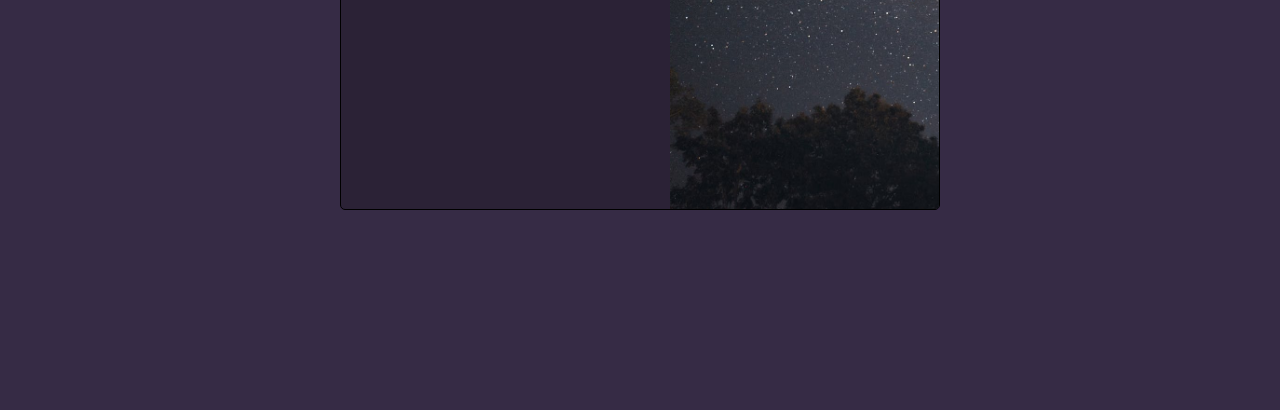
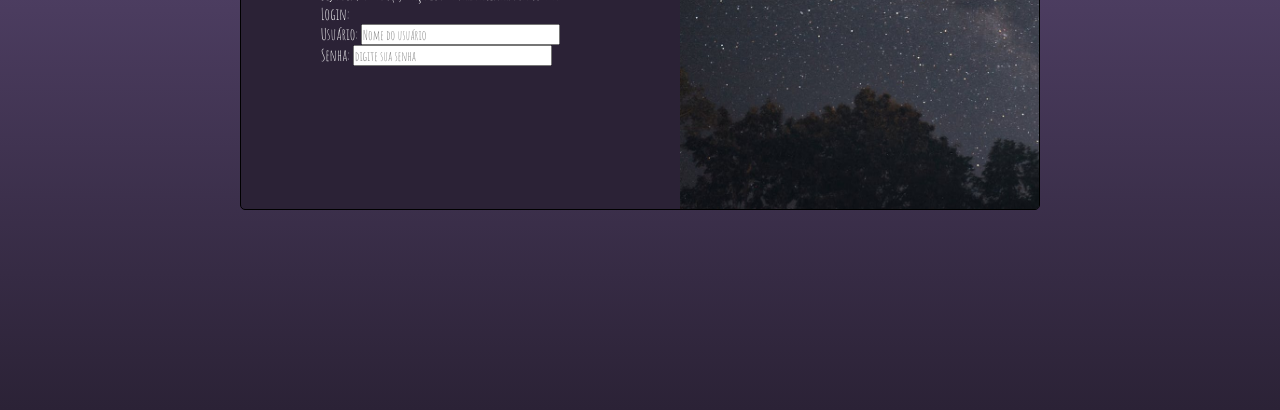
Before and after one commit to MartinMPP/projeto-login, a plain HTML site: page index.html in a window 1280 px wide. Shown: the part 390-800 px from the top of the page. Drawn offline with Linux system fonts and the light colour scheme.

Commit message:
media query para outras telas

```diff
--- a/estilos/media-query.css
+++ b/estilos/media-query.css
@@ -10,6 +10,10 @@ telas grandes: mais que 992px
 telas extra grandes: mais que 1200px*/
 
 @media screen and (min-width: 768px) and (max-width: 992px) {
+  body {
+    background-image: linear-gradient(to top, #2B2236, #6b5688);
+  }
+
   section#login {
     width: 400px;
     height: 200px;
@@ -30,17 +34,21 @@ telas extra grandes: mais que 1200px*/
 }
 
 @media screen and (min-width: 993px) {
+  body {
+    background-image: linear-gradient(to top, #2B2236, #6b5688);
+  }
   section#login {
 
-    width: 600px;
+    width: 800px;
     height: 400px;
 
   }
 
   section#login>div#formulario {
-    float: left;
-    width: 55%;
-    height: 100%;
+    position: absolute;
+    top: 50%;
+    left: 25%;
+    transform: translate(-50%, -50%);
 
   }
 
--- a/estilos/style.css
+++ b/estilos/style.css
@@ -42,6 +42,7 @@ section#login {
   border-radius: 5px;
   overflow: hidden;
   box-shadow: 0px 0px rgb(0, 0, 0, 0.450);
+  transition: width 0.5s, height 0.5s;
 }
 
 section#login>div#imagem {
```
